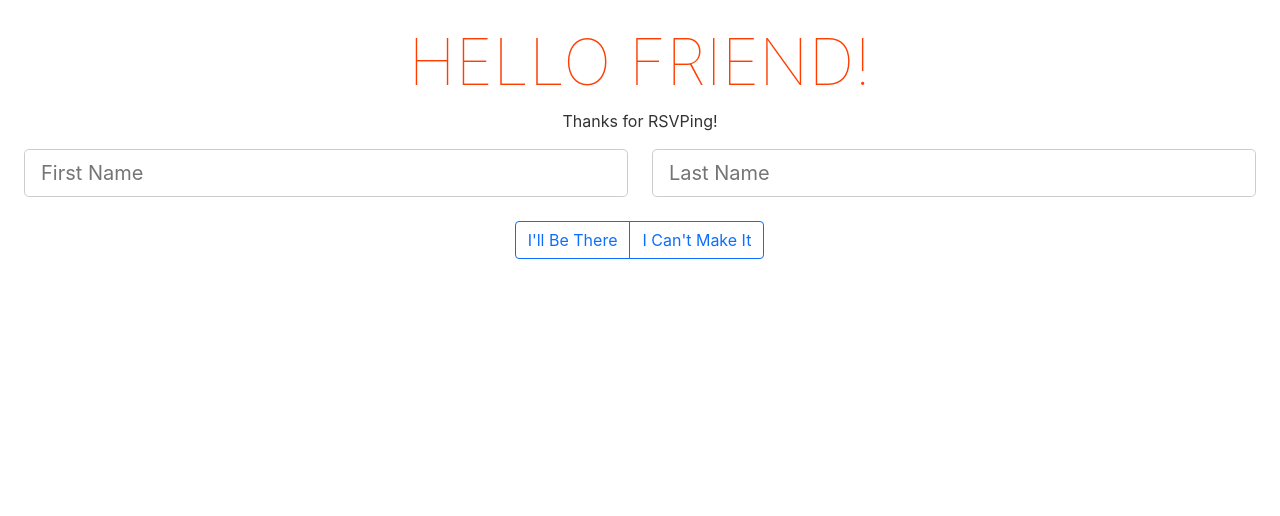
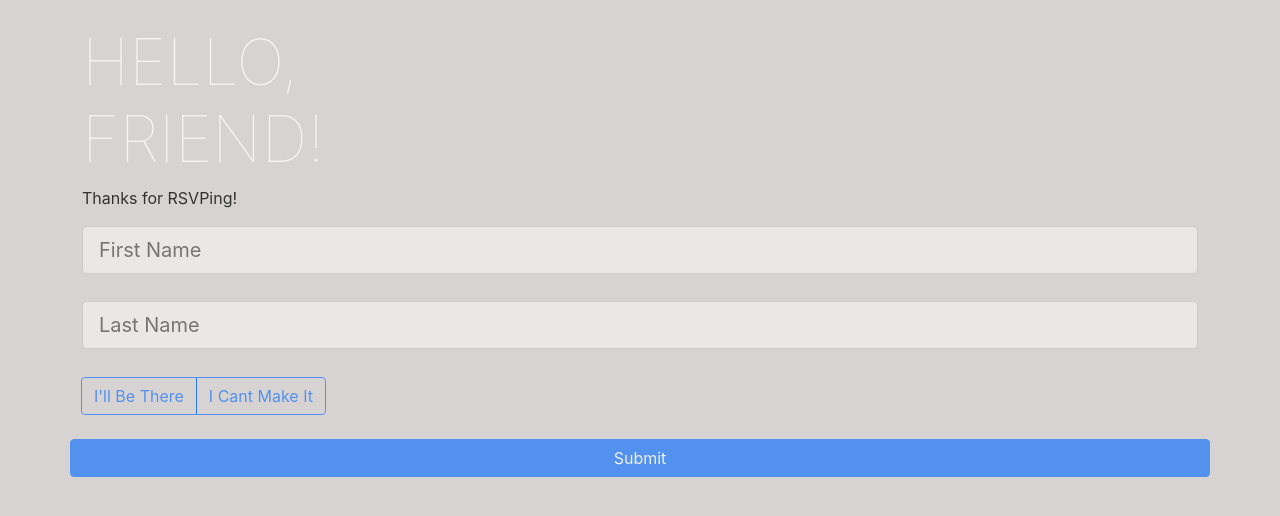
Before and after one commit to kalmas/rosyandkyle-com, a Svelte app: page / in a window 1280 px wide. Shown: the top 516 px of the page. Built offline with nearby package versions, Linux system fonts and the light colour scheme.

Commit message:
adding fields

```diff
--- a/public/global.css
+++ b/public/global.css
@@ -2,6 +2,7 @@ html, body {
 	position: relative;
 	width: 100%;
 	height: 100%;
+	background-color: #d6d3d2;
 }
 
 body {
@@ -13,7 +14,7 @@ body {
 }
 
 a {
-	color: rgb(0,100,200);
+	color: rgb(0, 100, 200);
 	text-decoration: none;
 }
 
@@ -22,7 +23,7 @@ a:hover {
 }
 
 a:visited {
-	color: rgb(0,80,160);
+	color: rgb(0, 80, 160);
 }
 
 label {
@@ -38,13 +39,14 @@ input, button, select, textarea {
 	box-sizing: border-box;
 	border: 1px solid #ccc;
 	border-radius: 2px;
+	background-color: #e9e8e7;
 }
 
-input:disabled {
+/* input:disabled {
 	color: #ccc;
-}
+} */
 
-button {
+/* button {
 	color: #333;
 	background-color: #f4f4f4;
 	outline: none;
@@ -52,12 +54,16 @@ button {
 
 button:disabled {
 	color: #999;
-}
+} */
 
-button:not(:disabled):active {
+/* button:not(:disabled):active {
 	background-color: #ddd;
 }
 
 button:focus {
 	border-color: #666;
+} */
+
+.hidden {
+	visibility: hidden;
 }
--- a/src/App.svelte
+++ b/src/App.svelte
@@ -1,71 +1,167 @@
 <script lang="ts">
-	import Input from './Input.svelte'
+	import Input from "./Input.svelte";
 
 	export let greeting: string;
 	export let firstName: string;
 	export let lastName: string;
 	export let rsvp: string;
 	export let partner: string;
+	export let complete: boolean;
+
+	let covid: string;
+	let showDetails: boolean;
+	let email: string
+	let phone: string
 
 	const changeGreeting = (e) => {
 		if (e.target.value.length) {
 			greeting = e.target.value;
 		} else {
-			greeting = 'friend';
+			greeting = "friend";
+		}
+	};
+
+	const rsvpChange = (e) => {
+		rsvp = e.target.value;
+
+		if (rsvp == "no") {
+			complete = true;
+		} else {
+			complete = false;
+		}
+	};
+
+	const covidChange = (e) => {
+		covid = e.target.value;
+
+		if (covid !== undefined) {
+			showDetails = true;
 		}
 	};
 </script>
 
 <main>
-	<h1>Hello {greeting}!</h1>
+	<div class="container">
+		<h1>Hello,<br />{greeting}!</h1>
 		<p>Thanks for RSVPing!</p>
 
 		<form>
-		<div class="row mb-4 form-group">
-			<div class="col">
+			<div class="accordion">
+				<div class="form-group">
+					<div class="row mb-2">
 						<Input
 							bind:value={firstName}
 							handleBlur={changeGreeting}
 							label="First Name"
 						/>
 					</div>
-			<div class="col">
-				<Input
-				    bind:value={lastName}
-					label="Last Name"
-				/>
+					<div class="row mb-2">
+						<Input bind:value={lastName} label="Last Name" />
 					</div>
 				</div>
 
 				<div class="btn-group mb-4" role="group">
 					<input
-				bind:group={rsvp}
+						checked={rsvp == "yes"}
+						on:change={rsvpChange}
+						value="yes"
+						disabled={!(firstName.length && lastName.length)}
 						type="radio"
 						class="btn-check"
 						name="rsvp"
-				value={"Attending"}
+						autocomplete="off"
 						id="attending"
-				autocomplete="off"
 					/>
 					<label class="btn btn-outline-primary" for="attending"
 						>I'll Be There</label
 					>
 					<input
-				bind:group={rsvp}
+						checked={rsvp == "no"}
+						on:change={rsvpChange}
+						value="no"
+						disabled={!(firstName.length && lastName.length)}
 						type="radio"
 						class="btn-check"
 						name="rsvp"
-				value={"Not Attending"}
-				id="notAttending"
 						autocomplete="off"
+						id="not-attending"
 					/>
-			<label class="btn btn-outline-primary" for="notAttending"
-				>I Can't Make It</label
+					<label class="btn btn-outline-primary" for="not-attending"
+						>I Cant Make It</label
 					>
 				</div>
 
-		{#if rsvp == "Attending"}
-			<div>Nice!</div>
+				<div class="collapse mb-4" class:show={rsvp == "yes"}>
+					<div class="mb-4">
+						<strong>Lorem ipsum dolor sit amet,</strong> consectetur
+						adipiscing elit. Mauris vitae iaculis odio. Suspendisse nisi
+						ipsum, pharetra sed massa id, imperdiet sollicitudin diam.
+						Nam magna leo, luctus eu sodales sit amet, ornare et velit.
+						Mauris at elit aliquam, ullamcorper dui sed, dignissim leo.
+						Praesent in semper metus, in vestibulum sem. Morbi non nulla
+						viverra, elementum dolor in, hendrerit lectus. In mollis
+						lobortis quam non varius. Integer vel ex vitae ante gravida
+						sodales sit amet eu nunc. Morbi in lectus arcu. Nullam erat
+						diam, vehicula ac volutpat ac, rutrum in mi. Duis laoreet
+						mauris sit amet enim elementum, viverra suscipit dui pulvinar.
+						Aenean vel massa rhoncus, varius erat iaculis, cursus urna.
+						Mauris sapien dui, consectetur et porta quis, pharetra id
+						tortor. Vivamus pharetra tempus nisi, a tincidunt eros mattis
+						nec.
+					</div>
+
+					<div class="btn-group mb-4" role="group">
+						<input
+							checked={covid == "vaccinated"}
+							on:change={covidChange}
+							value="vaccinated"
+							type="radio"
+							class="btn-check"
+							name="covid"
+							autocomplete="off"
+							id="vaccinated"
+						/>
+						<label class="btn btn-outline-primary" for="vaccinated"
+							>I'll Be Fully Vaccinated</label
+						>
+						<input
+							checked={covid == "test"}
+							on:change={covidChange}
+							value="test"
+							type="radio"
+							class="btn-check"
+							name="covid"
+							autocomplete="off"
+							id="test"
+						/>
+						<label class="btn btn-outline-primary" for="test"
+							>I'll Take a Test</label
+						>
+						<input
+							checked={covid == "noresponse"}
+							on:change={covidChange}
+							value="noresponse"
+							type="radio"
+							class="btn-check"
+							name="covid"
+							autocomplete="off"
+							id="noresponse"
+						/>
+						<label class="btn btn-outline-primary" for="noresponse"
+							>I'd Rather Not Say</label
+						>
+					</div>
+				</div>
+
+				{#if showDetails == true}
+
+					<div class="row mb-2">
+						<Input bind:value={email} label="Email Address" />
+					</div>
+					<div class="row mb-2">
+						<Input bind:value={phone} label="Mobile Phone Number" />
+					</div>
+
 
 					<div>Are you bringing a partner?</div>
 					<div class="btn-group mb-4" role="group">
@@ -78,7 +174,9 @@
 							id="partner"
 							autocomplete="off"
 						/>
-				<label class="btn btn-outline-primary" for="partner">Yes</label>
+						<label class="btn btn-outline-primary" for="partner"
+							>Yes</label
+						>
 
 						<input
 							bind:group={partner}
@@ -89,43 +187,39 @@
 							id="noPartner"
 							autocomplete="off"
 						/>
-				<label class="btn btn-outline-primary" for="noPartner">No</label
+						<label class="btn btn-outline-primary" for="noPartner"
+							>No</label
 						>
 					</div>
 				{/if}
 
-		{#if rsvp == "Not Attending"}
-			<div>Bummer!</div>
-		{/if}
-
-		{#if rsvp != undefined}
 				<div class="row mb-4">
-				<button type="submit" class="btn btn-primary btn-block mb-4"
-					>Submit</button
+					<button
+						disabled={complete === false}
+						type="submit"
+						class="btn btn-primary btn-block mb-4">Submit</button
 					>
 				</div>
-		{/if}
+			</div>
 		</form>
+	</div>
 </main>
 
 <style>
 	main {
-		text-align: center;
 		padding: 1em;
 		max-width: 240px;
 		margin: 0 auto;
 	}
 
 	h1 {
-		color: #ff3e00;
+		color: #f5f4f4;
 		text-transform: uppercase;
 		font-size: 4em;
 		font-weight: 100;
 	}
 
-	@media (min-width: 640px) {
 	main {
 		max-width: none;
 	}
-	}
 </style>
--- a/src/Input.svelte
+++ b/src/Input.svelte
@@ -1,20 +1,33 @@
 <script lang="ts">
-    export let value: string = "";
-    export let label: string = "";
+    export let value: string = '';
+    export let label: string = '';
 
-    export let handleBlur = (e) => {e};
+    export let handleBlur = (e) => {};
 
-    $: console.log(value);
 </script>
 
 <label>
-    <input type="text" bind:value placeholder={label} on:blur={handleBlur} class="form-control-lg" />
-    {value.length > 0 ? label : ""}</label
->
+    <input
+        type="text"
+        bind:value
+        placeholder={label}
+        on:blur={handleBlur}
+        class="form-control-lg"
+    />
+    <div class="text-label" class:hidden={value.length <= 0}>{label}</div>
+</label>
 
 <style>
     .form-control-lg {
         width: 100%;
         margin-bottom: 0px;
     }
+
+    .text-label {
+        text-align: left;
+        margin-left: 1em;
+        margin-bottom: 0px;
+        font-size: small;
+        color: gray;
+    }
 </style>
--- a/src/main.ts
+++ b/src/main.ts
@@ -8,7 +8,8 @@ const app = new App({
 		firstName: '',
 		lastName: '',
 		rsvp: undefined,
-		partner: undefined
+		partner: undefined,
+		complete: false
 	}
 });
 
```
Also changed, not shown: src/Button.svelte (added, +32 -0 lines). Lines whose indentation alone changed are shown as unchanged.
